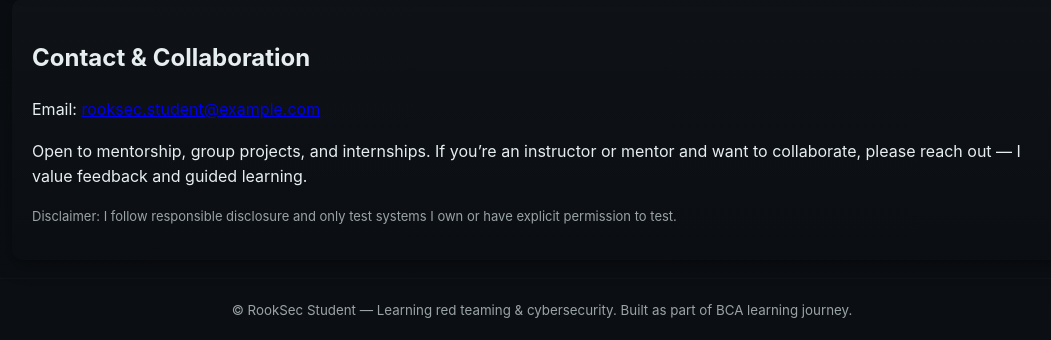
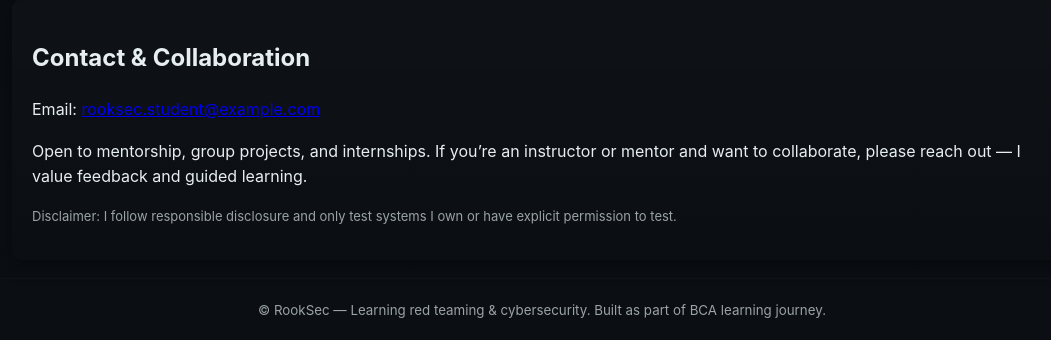
Before and after one commit to jarus10/Portfolio, a Flask app: page / in a window 1280 px wide. Shown: the part 1616-1956 px from the top of the page, without its empty margins (98-1149 px from the left). Run offline with Flask 3, Linux system fonts and the light colour scheme.

Commit message:
Update index.html

```diff
--- a/templates/index.html
+++ b/templates/index.html
@@ -105,7 +105,7 @@
 
   <footer class="site-footer">
     <div class="container">
-      <small>© RookSec Student — Learning red teaming & cybersecurity. Built as part of BCA learning journey.</small>
+      <small>© RookSec — Learning red teaming & cybersecurity. Built as part of BCA learning journey.</small>
     </div>
   </footer>
 
```
